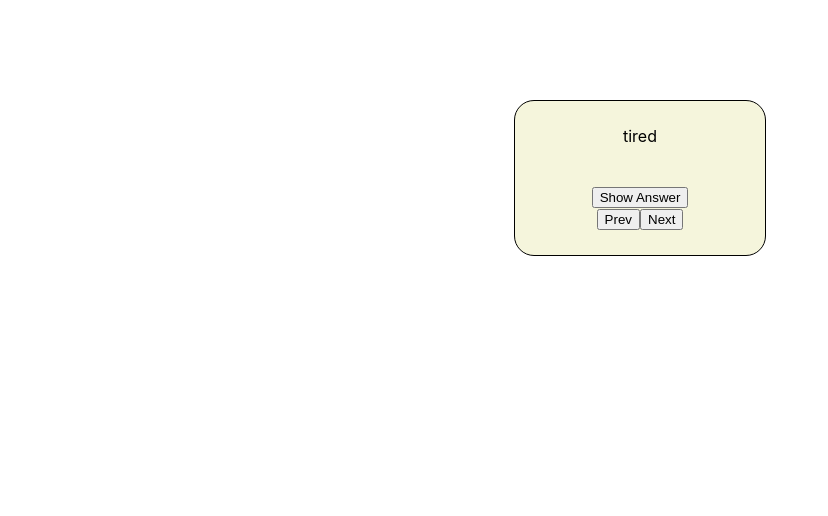
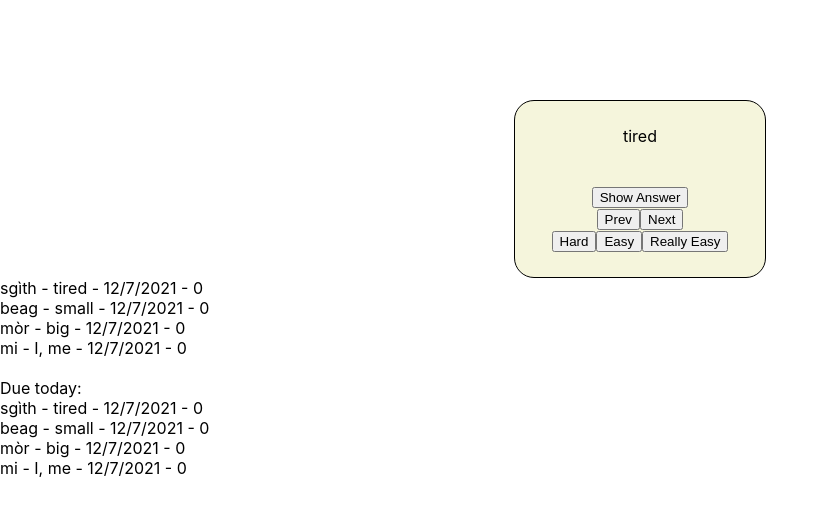
Before and after one commit to gordonmaloney/flashcards, a React (Create React App) app: page / in a window 1280 px wide. Shown: the top 516 px of the page, without its empty margins (0-828 px from the left). Built offline with nearby package versions, Linux system fonts and the light colour scheme.

Commit message:
SR function added - just locally

```diff
--- a/src/components/CARDS.js
+++ b/src/components/CARDS.js
@@ -1,5 +1,6 @@
 export const CARDS = [
-  { id: 1, level: 1, gd: "sgìth", en: "tired" },
-  { id: 2, level: 1, gd: "beag", en: "small" },
-  { id: 3, level: 1, gd: "mòr", en: "big" },
+  { id: 1, level: 1, gd: "sgìth", en: "tired", date: new Date(), delay: 0 },
+  { id: 2, level: 1, gd: "beag", en: "small", date: new Date(), delay: 0  },
+  { id: 3, level: 1, gd: "mòr", en: "big", date: new Date(), delay: 0  },
+  { id: 4, level: 1, gd: "mi", en: "I, me", date: new Date(), delay: 0  },
 ];
--- a/src/components/Flashcard.js
+++ b/src/components/Flashcard.js
@@ -5,35 +5,34 @@ export const Flashcard = () => {
   const [index, setIndex] = useState(0);
   const [answer, setAnswer] = useState(false);
 
-
   const handlePrev = () => {
     if (index == 0) {
-         setIndex(CARDS.length-1)
+      setIndex(CARDS.length - 1);
     } else {
-          setIndex(index-1)
+      setIndex(index - 1);
     }
-  }
+  };
 
   const handleNext = () => {
-    if (index == CARDS.length-1) {
-       setIndex(0)
+    if (index == CARDS.length - 1) {
+      setIndex(0);
     } else {
-        setIndex(index+1)
+      setIndex(index + 1);
     }
-}
+  };
 
   return (
+    <>
       <div
         style={{
-            backgroundColor: 'beige',
+          backgroundColor: "beige",
           width: "200px",
           marginLeft: "auto",
           marginRight: "auto",
           padding: "25px",
           marginTop: "100px",
           border: "1px solid black",
-            borderRadius: "20px"
-
+          borderRadius: "20px",
         }}
       >
         <center>
@@ -42,7 +41,8 @@ export const Flashcard = () => {
           {answer ? (
             <>
               {CARDS[index].gd}
-            <br /><br />
+              <br />
+              <br />
             </>
           ) : (
             <>
@@ -68,7 +68,57 @@ export const Flashcard = () => {
           >
             Next
           </button>
+
+          <br />
+          <button
+            onClick={() => {
+              CARDS[index].date.setDate(CARDS[index].date.getDate());
+              CARDS[index].delay = 0;
+              handleNext();
+            }}
+          >
+            Hard
+          </button>
+          <button
+            onClick={() => {
+              CARDS[index].date.setDate(CARDS[index].date.getDate() + 1);
+              CARDS[index].delay = 1;
+              handleNext();
+            }}
+          >
+            Easy
+          </button>
+          <button
+            onClick={() => {
+              CARDS[index].date.setDate(CARDS[index].date.getDate() + 3);
+              CARDS[index].delay = 3;
+              handleNext();
+            }}
+          >
+            Really Easy
+          </button>
         </center>
       </div>
+
+      {CARDS.map((card) => (
+        <>
+          {card.gd} - {card.en} - {card.date.toLocaleDateString()} -{" "}
+          {card.delay}
+          <br />
+        </>
+      ))}
+
+<br />
+Due today:
+<br />
+{CARDS.filter(card => card.date <= new Date()).map((card) => (
+        <>
+          {card.gd} - {card.en} - {card.date.toLocaleDateString()} -{" "}
+          {card.delay}
+          <br />
+        </>
+      ))}
+
+    </>
   );
 };
```
Lines whose indentation alone changed are shown as unchanged.
